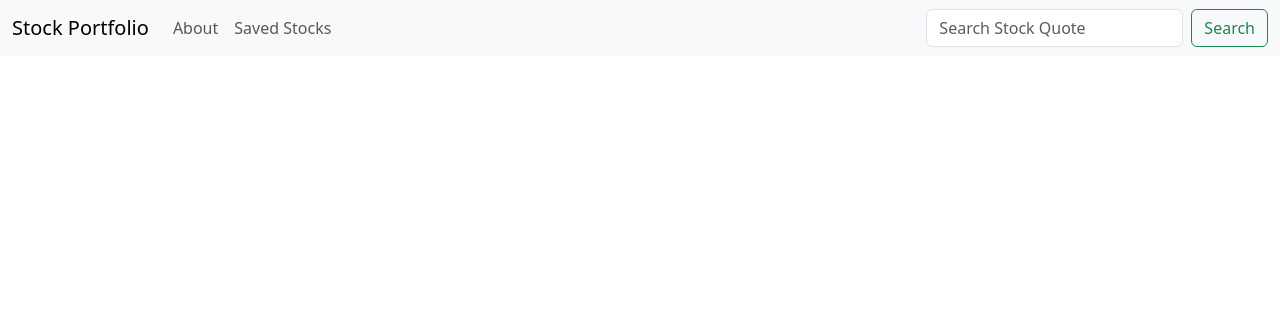
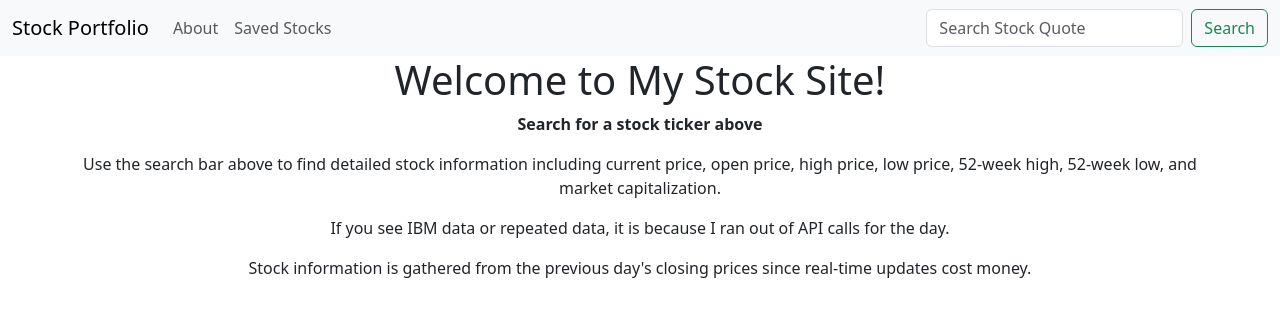
Before and after one commit to RJL1210/stockSite, a Django app: page / in a window 1280 px wide. Shown: the top 317 px of the page. Run offline with Django 5.2, Linux system fonts and the light colour scheme; parts of the project's set-up code (start-up, migrations or seed data) failed here and were passed over.

Commit message:
Changed landing/default page to give instructions and copied some of the about

```diff
--- a/stocks/graphs/templates/add_stock.html
+++ b/stocks/graphs/templates/add_stock.html
@@ -17,7 +17,7 @@
     />
 
     <button class="btn btn-outline-success" type="submit">
-      Saved Stocks
+      Save Stock
     </button>
   </form>
 
--- a/stocks/graphs/templates/home.html
+++ b/stocks/graphs/templates/home.html
@@ -46,6 +46,11 @@
 
 {% else %}
 
+<h1 class="text-center">Welcome to My Stock Site!</h1>
+<p class="text-center"><strong>Search for a stock ticker above</strong></p>
+<p class="text-center">Use the search bar above to find detailed stock information including current price, open price, high price, low price, 52-week high, 52-week low, and market capitalization.</p>
+<p class="text-center">If you see IBM data or repeated data, it is because I ran out of API calls for the day.</p>
+<p class="text-center">Stock information is gathered from the previous day's closing prices since real-time updates cost money.</p>
 
 {% endif %}
 
```
